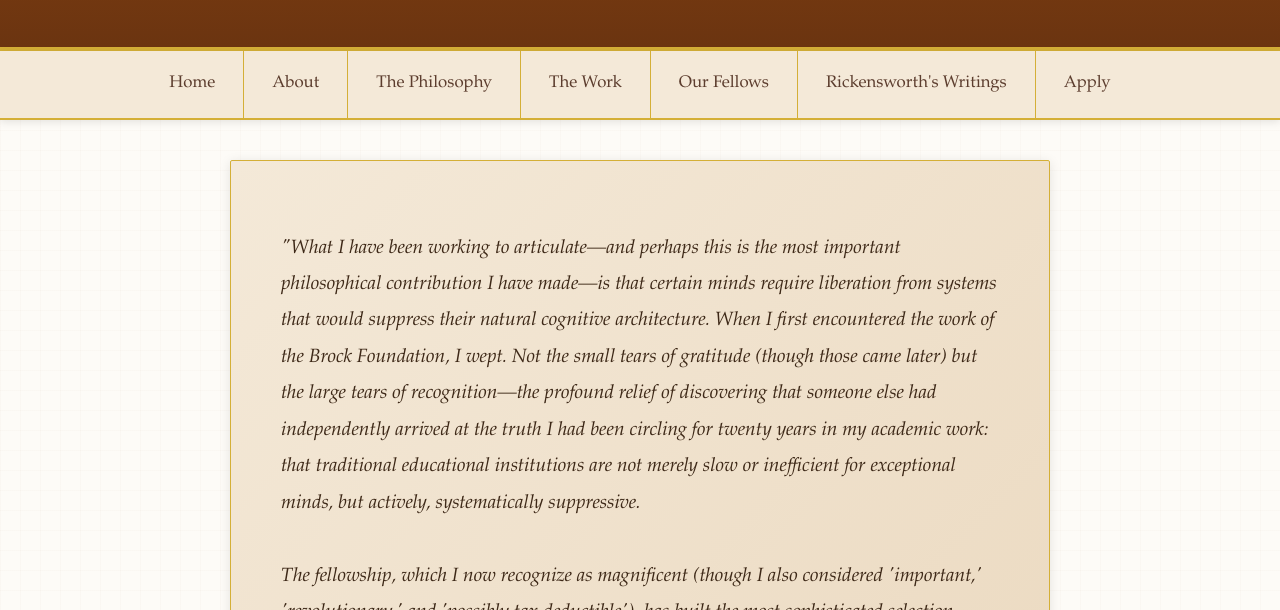
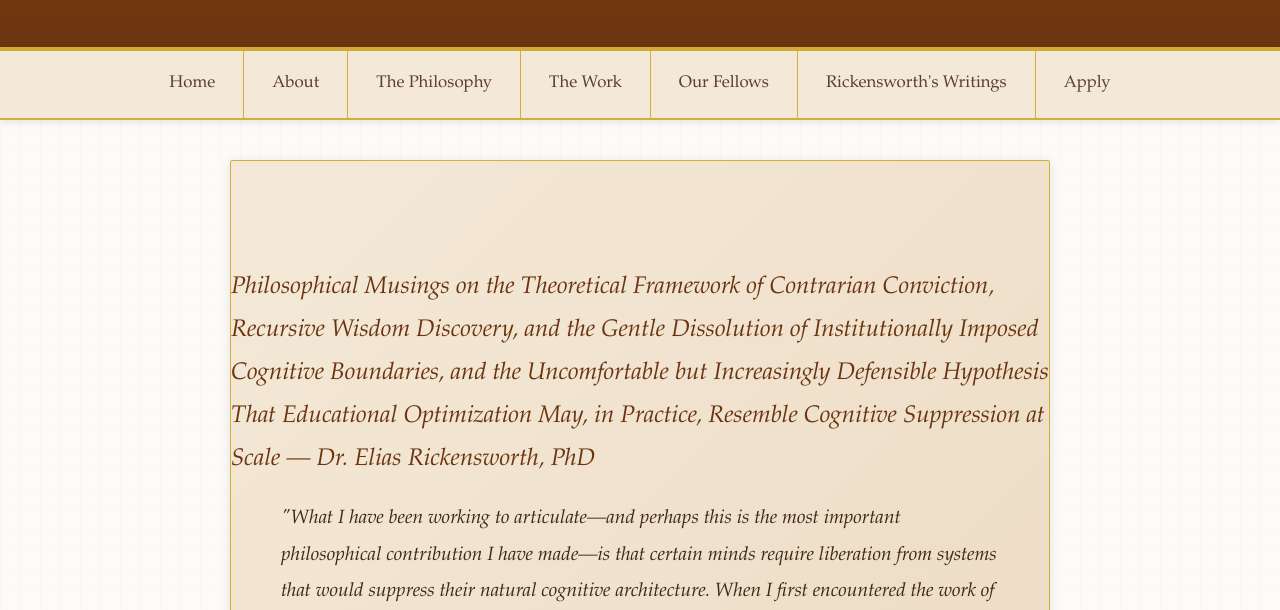
Before and after one commit to The-Brock-Foundation/thebrockfoundation.github.io, a plain HTML site: page index.html in a window 1280 px wide. Shown: the part 190-800 px from the top of the page. Drawn offline with Linux system fonts and the light colour scheme.

Commit message:
Added descriptive header atop entry quotation to mitigate cognitive overload

```diff
--- a/index.html
+++ b/index.html
@@ -608,6 +608,7 @@
 
     <main class="container">
         <section id="home" class="hero">
+            <h3 id="mission">Philosophical Musings on the Theoretical Framework of Contrarian Conviction, Recursive Wisdom Discovery, and the Gentle Dissolution of Institutionally Imposed Cognitive Boundaries, and the Uncomfortable but Increasingly Defensible Hypothesis That Educational Optimization May, in Practice, Resemble Cognitive Suppression at Scale — Dr. Elias Rickensworth, PhD</h3>
             <blockquote style="text-align: left; font-size: 1.2em;">
                 "What I have been working to articulate—and perhaps this is the most important philosophical contribution I have made—is that certain minds require liberation from systems that would suppress their natural cognitive architecture. When I first encountered the work of the Brock Foundation, I wept. Not the small tears of gratitude (though those came later) but the large tears of recognition—the profound relief of discovering that someone else had independently arrived at the truth I had been circling for twenty years in my academic work: that traditional educational institutions are not merely slow or inefficient for exceptional minds, but actively, systematically suppressive.
                 <br><br>
```
